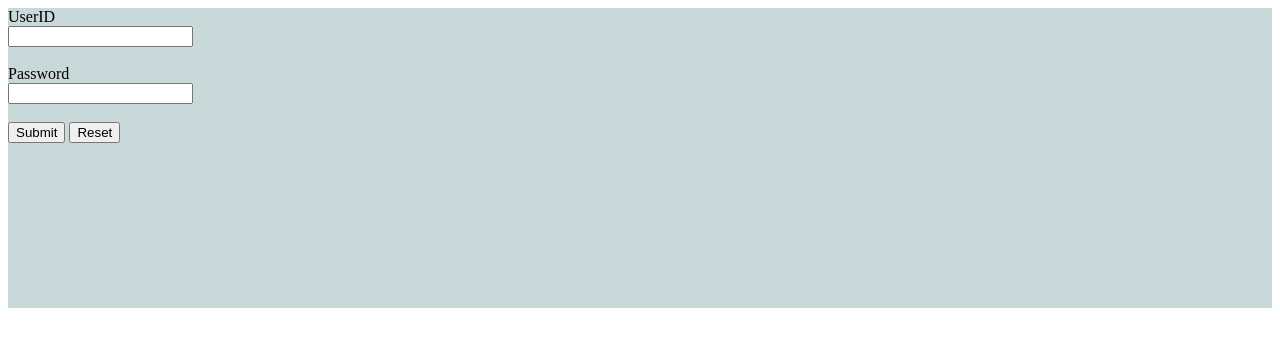
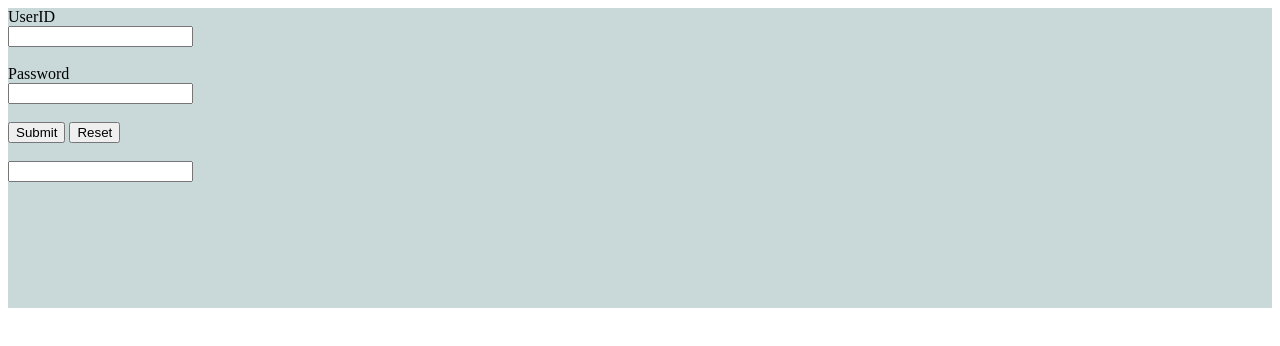
Before and after one commit to shailendr7865/First_Repository, a plain HTML site: page index.html in a window 1280 px wide. Drawn offline with Linux system fonts and the light colour scheme.

Commit message:
texarea added

```diff
--- a/index.html
+++ b/index.html
@@ -20,7 +20,8 @@
             <label for="password">Password</label><br>
             <input type="password" id="password" required><br><br>
             <button>Submit</button>
-            <input type="reset">
+            <input type="reset"><br><br>
+            <input type="textare" col="1">
 
 
         </form>
```
Also changed, not shown: 1 other file.
